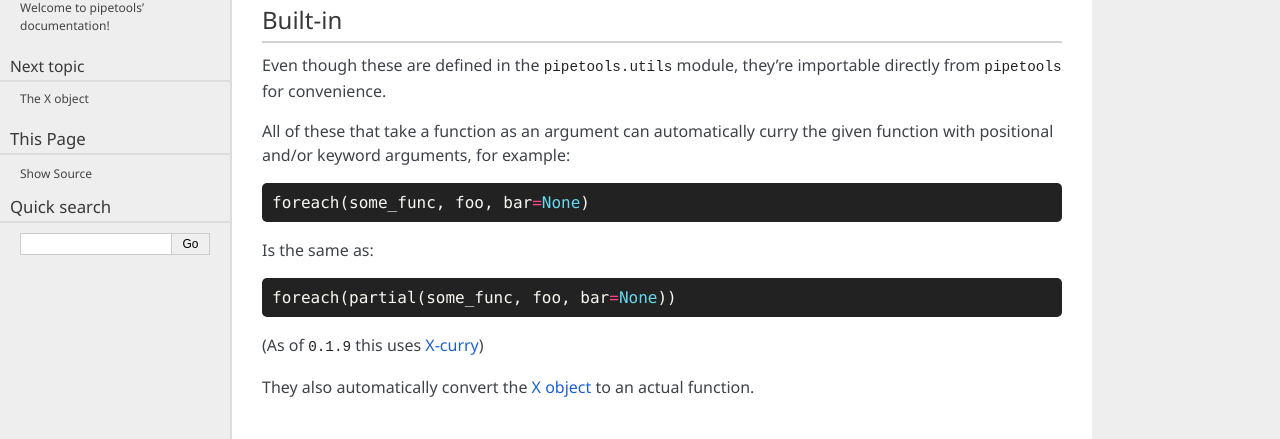
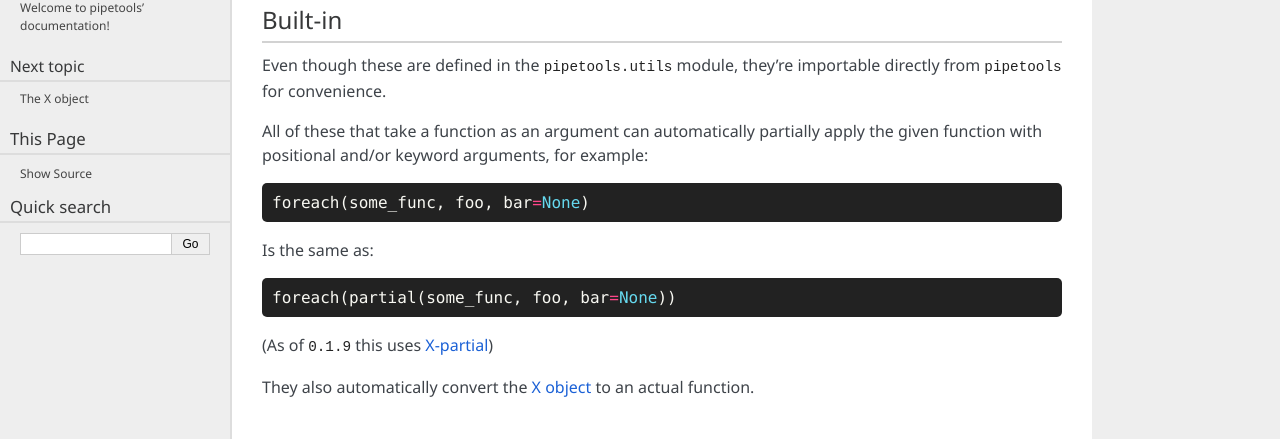
Before and after one commit to 0101/pipetools, a Sphinx documentation site: the page built from docs/source/pipeutils.rst, in a window 1280 px wide. Shown: the part 237-676 px from the top of the page. Built offline with Sphinx 7.4.7, drawn with Linux system fonts in a browser that asks for light colours; the version number could not be read and is left out.

Commit message:
renamed xcurry to xpartial (turns out currying is something else)

```diff
--- a/docs/source/index.rst
+++ b/docs/source/index.rst
@@ -14,7 +14,7 @@ But wait, there is more
 
    pipeutils
    xobject
-   xcurry
+   xpartial
    maybe
    decorators
    changelog
--- a/docs/source/overview.rst
+++ b/docs/source/overview.rst
@@ -136,7 +136,7 @@ result as the previous example::
 
     odd_sum = pipe | xrange | (ifilter, lambda x: x % 2) | sum
 
-As of ``0.1.9``, this is even more powerful, see :doc:`X-curry <xcurry>`.
+As of ``0.1.9``, this is even more powerful, see :doc:`X-partial <xpartial>`.
 
 
 Built-in tools
--- a/docs/source/pipeutils.rst
+++ b/docs/source/pipeutils.rst
@@ -12,8 +12,8 @@ Built-in
 Even though these are defined in the ``pipetools.utils`` module, they're
 importable directly from ``pipetools`` for convenience.
 
-All of these that take a function as an argument can automatically curry
-the given function with positional and/or keyword arguments, for example::
+All of these that take a function as an argument can automatically partially
+apply the given function with positional and/or keyword arguments, for example::
 
     foreach(some_func, foo, bar=None)
 
--- a/docs/source/xcurry.rst
+++ b/docs/source/xpartial.rst
@@ -1,6 +1,6 @@
-X-curry
-=======
+X-partial
+=========
 
 More powerful partial application with the :doc:`X object <xobject>`
 
-.. autofunction:: pipetools.xcurry
+.. autofunction:: pipetools.xpartial
--- a/pipetools/__init__.py
+++ b/pipetools/__init__.py
@@ -4,5 +4,5 @@
 
 __versionstr__ = VERSION > foreach(str) | '.'.join
 
-from pipetools.main import pipe, X, maybe, xcurry
+from pipetools.main import pipe, X, maybe, xpartial
 from pipetools.utils import *
```
Also changed, not shown: other parts of docs/source/overview.rst (+2 -2 lines), other parts of docs/source/pipeutils.rst (+1 -1 lines), 4 other files.
